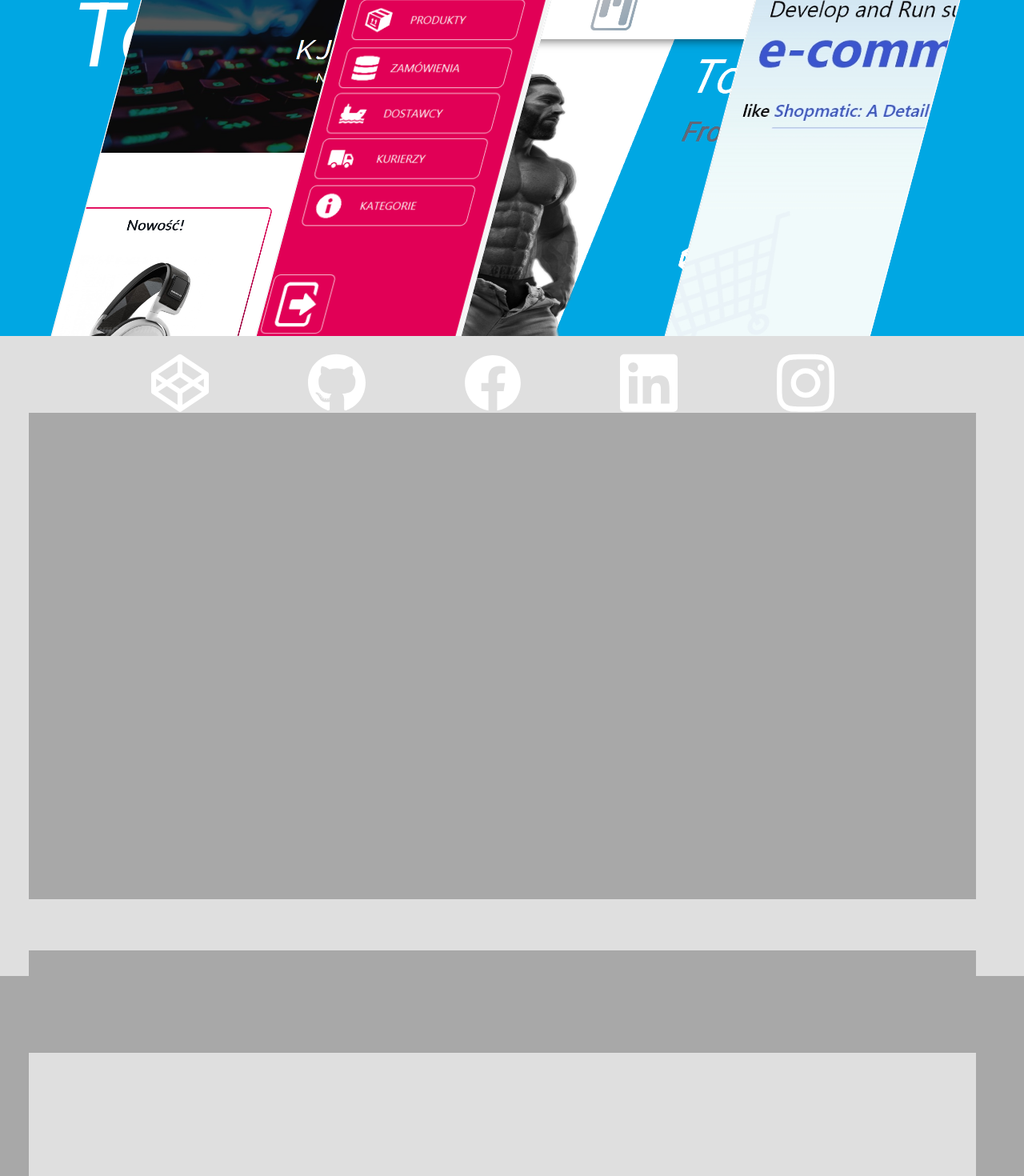
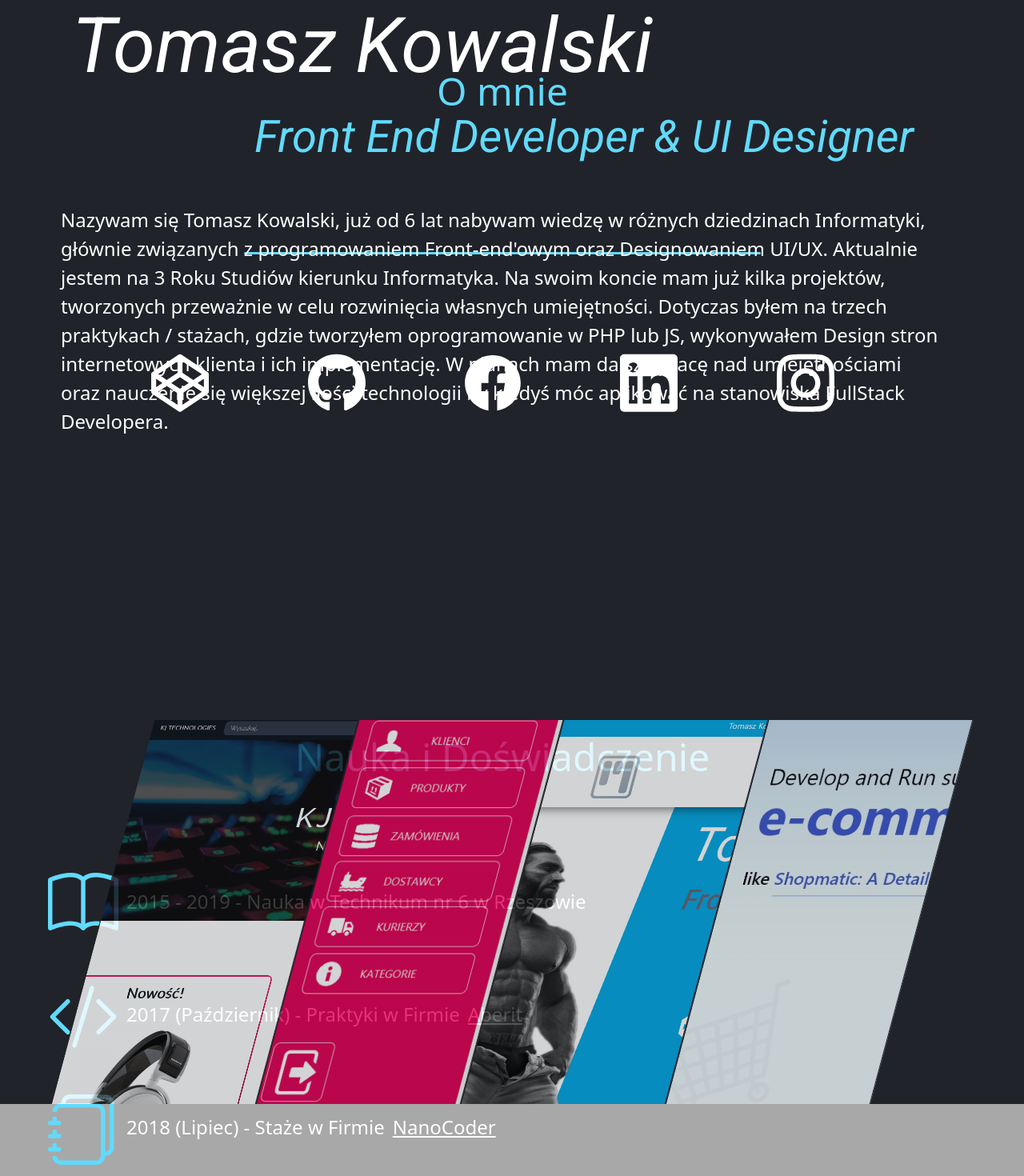
Before and after one commit to tomkowa64/Portfolio-React.js-, a React (Create React App) app in the folder portfolio/: page / in a window 1280 px wide. Shown: the part 1020-2490 px from the top of the page at 80% size. Built offline with nearby package versions, Linux system fonts and the light colour scheme.

Commit message:
About Section Design

```diff
--- a/portfolio/src/components/About.js
+++ b/portfolio/src/components/About.js
@@ -6,6 +6,12 @@ import {Container} from 'react-bootstrap';
 import {Row} from 'react-bootstrap';
 import {Col} from 'react-bootstrap';
 
+//Icons import from React bootstrap
+import {Journals} from 'react-bootstrap-icons';
+import {Book} from 'react-bootstrap-icons';
+import {CodeSlash} from 'react-bootstrap-icons';
+import {Terminal} from 'react-bootstrap-icons';
+
 function About() {
   return (
     <section className="about" id="about">
@@ -13,12 +19,27 @@ function About() {
           <Row>
             <Col sm={6}>
               <div className="about-desc">
-
+                <div className="text-center about-title"><span>O mnie</span></div>
+                <div className="about-description">
+                  Nazywam się Tomasz Kowalski, już od 6 lat nabywam wiedzę
+                  w różnych dziedzinach Informatyki, głównie związanych z programowaniem
+                  Front-end'owym oraz Designowaniem UI/UX. Aktualnie jestem na 3 Roku Studiów
+                  kierunku Informatyka. Na swoim koncie mam już kilka projektów, tworzonych
+                  przeważnie w celu rozwinięcia własnych umiejętności. Dotyczas byłem na trzech
+                  praktykach / stażach, gdzie tworzyłem oprogramowanie w PHP lub JS, wykonywałem
+                  Design stron internetowych klienta i ich implementację. W planach mam dalszą
+                  pracę nad umiejętnościami oraz nauczenie się większej ilości technologii by
+                  kiedyś móc aplikować na stanowiska FullStack Developera.
+                </div>
               </div>
             </Col>
             <Col sm={6}>
               <div className="about-exp">
-
+                <div className="text-center about-exp-title">Nauka i Doświadczenie</div>
+                <div className="row exp-item"><Book color="#61dafb" />2015 - 2019 - Nauka w Technikum nr 6 w Rzeszowie</div>
+                <div className="row exp-item"><CodeSlash color="#61dafb"  />2017 (Październik) - Praktyki w Firmie<a target="_blank" href="https://aberit.eu/en/">Aberit</a></div>
+                <div className="row exp-item"><Journals color="#61dafb"  />2018 (Lipiec) - Staże w Firmie<a target="_blank" href="https://nanocoder.pl/">NanoCoder</a></div>
+                <div className="row exp-item"><Terminal color="#61dafb"  />2018 (Październik) - Praktyki zagraniczne w Portugalii</div>
               </div>
             </Col>
           </Row>
--- a/portfolio/src/css/About.scss
+++ b/portfolio/src/css/About.scss
@@ -1,16 +1,55 @@
 .about{
     width: 100%;
-    height: 50rem;
-    background-color: rgb(223, 223, 223);
+    height: 60rem;
+    background-color: #20232a;
     *{
         width: 100%;
         height: 100%;
         padding: 2em 1em 2em 1em;
     }
     .about-desc{
-        background-color: rgb(168, 168, 168);
+        .about-description{
+            color: #FFF;
+            font-size: 1.5em;
+        }
+        .about-title{
+            font-size: 3em;
+            height: 20%;
+            padding: 10px;
+            color: #61dafb;
+            *{
+                padding: 8px;
+            }
+        }
     }
     .about-exp{
-        background-color: rgb(168, 168, 168);
+        color: #FFF;
+        display: flex;
+        flex-direction: column;
+        justify-content: space-between;
+        .exp-item{
+            display: inline;
+            a{
+                font-size: 1em;
+            }
+        }
+        *{
+            height: 15%;
+            color: #FFF;
+            font-size: 1.5em;
+            padding: 0;
+            padding-left: 10px;
+            padding-right: 10px;
+            svg{
+                width: 3em;
+                height: 3em;
+            }
+        }
+        .about-exp-title{
+            font-size: 3em;
+            height: 20%;
+            padding: 10px;
+            color: #61dafb;
+        }
     }
 }
--- a/portfolio/src/css/Projects.scss
+++ b/portfolio/src/css/Projects.scss
@@ -1,7 +1,7 @@
 .projects{
     height: 30rem;
     width: 100%;
-    background-color: #00a7e3;
+    background-color: #20232a;
     *{
         width: 100%;
         height: 100%;
@@ -14,8 +14,8 @@
         justify-content: center;
         overflow: hidden;
         *{
-            border-left: 1px solid #FFF;
-            border-right: 1px solid #FFF;
+            border-left: 1px solid #20232a;
+            border-right: 1px solid #20232a;
             transform: skew(-15deg);
             min-width: 20%;
             max-width: 20% !important;
@@ -27,7 +27,8 @@
             min-width: 40% !important;
         }
         .project-bg{
-            background-color: #cccccc; /* Used if the image is unavailable */
+            background-color: #20232a; /* Used if the image is unavailable */
+            opacity: 0.8;
             height: 100%; /* You must set a specified height */
             background-repeat: no-repeat; /* Do not repeat the image */
             background-size: cover; /* Resize the background image to cover the entire container */
@@ -45,7 +46,7 @@
             color: #00a7e3;
         }
         #project1:hover::before{
-            background-color: #FFF;
+            background-color: #20232a;
             opacity: 0.8;
             content: "KJ Technologies | PHP (Laravel)";
             transition: background 0.3s ease-in-out;
@@ -60,10 +61,10 @@
             font-size: 3em;
             width: 100%;
             height: 100%;
-            color: #00a7e3;
+            color: #61dafb;
         }
         #project2:hover::before{
-            background-color: #FFF;
+            background-color: #20232a;
             opacity: 0.8;
             content: "Control Panel | Java";
             transition: background 0.3s ease-in-out;
@@ -78,10 +79,10 @@
             font-size: 3em;
             width: 100%;
             height: 100%;
-            color: #00a7e3;
+            color: #61dafb;
         }
         #project3:hover::before{
-            background-color: #FFF;
+            background-color: #20232a;
             opacity: 0.8;
             content: "Portfolio | JS (React.js)";
             transition: background 0.3s ease-in-out;
@@ -96,10 +97,10 @@
             font-size: 3em;
             width: 100%;
             height: 100%;
-            color: #00a7e3;
+            color: #61dafb;
         }
         #project4:hover::before{
-            background-color: #FFF;
+            background-color: #20232a;
             opacity: 0.8;
             content: "E-commerce Project | TODO (React.js)";
             transition: background 0.3s ease-in-out;
--- a/portfolio/src/css/Start.scss
+++ b/portfolio/src/css/Start.scss
@@ -28,14 +28,14 @@
         }
         .full-name{
             color: #FFF;
-            font-size: 7em;
+            font-size: 6em;
             margin: 0;
         }
         .job-title{
             display: flex;
             justify-content: end;
             align-items: flex-start;
-            font-size: 4em;
+            font-size: 3.5em;
             color: #61dafb;
         }
         .portfolio-title-icons{
@@ -56,7 +56,7 @@
         .portfolio-title-line{
             margin-left: auto;
             margin-right: auto;
-            height: 7px;
+            height: 3px;
             width: 60%;
             border-radius: 4px;
             background-color: #61dafb;
--- a/portfolio/src/views/Main.js
+++ b/portfolio/src/views/Main.js
@@ -17,8 +17,8 @@ function Main() {
         <PortfolioNavbar />
         <Navigation />
         <Start />
+        <About />
         <Projects />
-        <About />
         <Skills />
         <Contact />
         <Footer />
```
